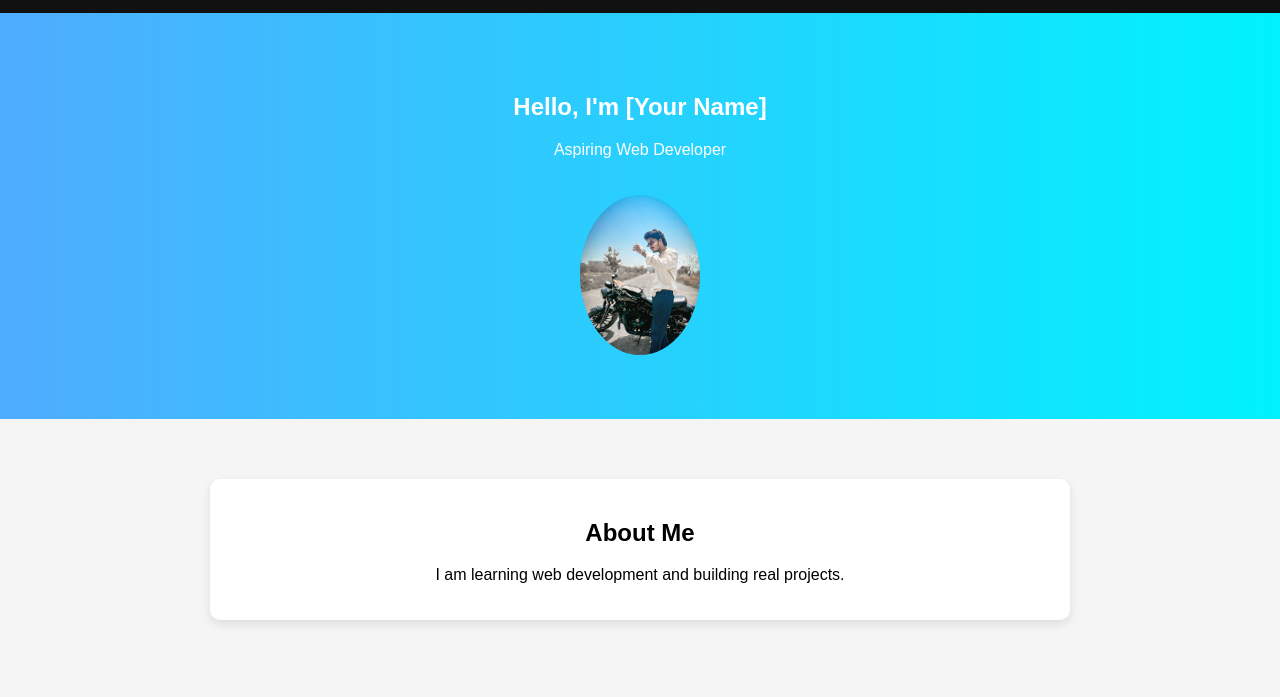
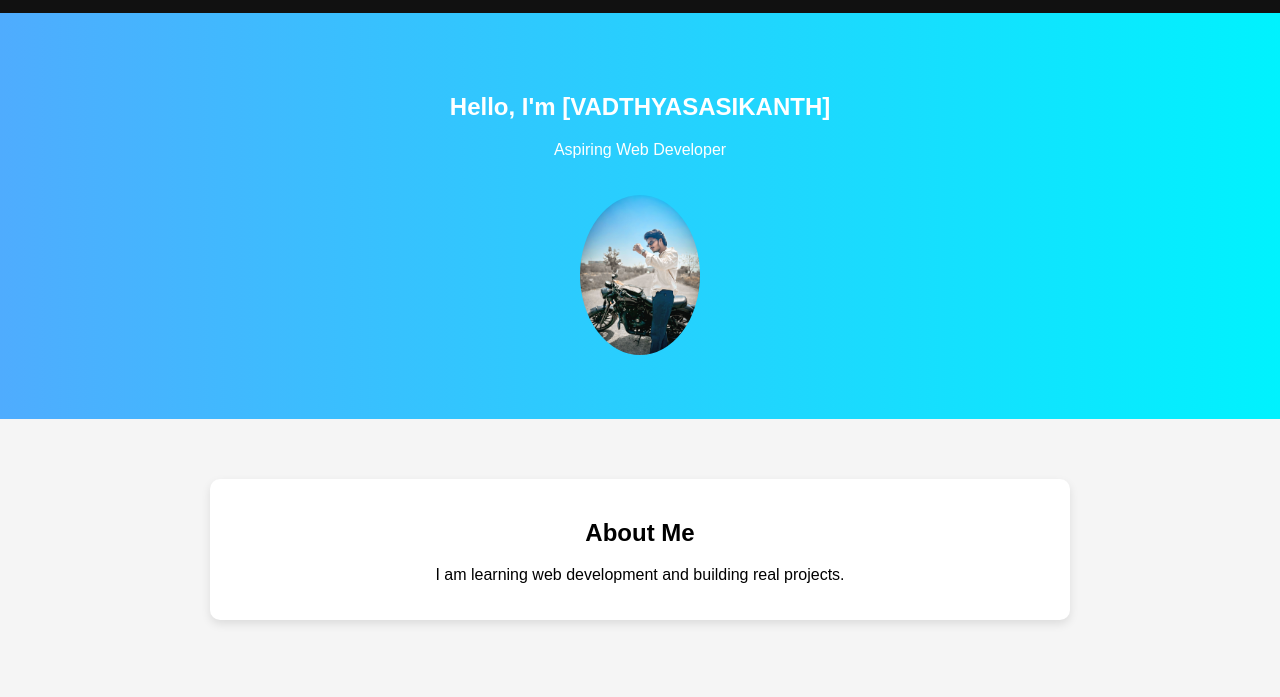
Before and after one commit to vadthyacom-gif/My-website, a plain HTML site: page index.html in a window 1280 px wide. Shown: the part 103-800 px from the top of the page. Drawn offline with Linux system fonts and the light colour scheme.

Commit message:
Update index.html

```diff
--- a/index.html
+++ b/index.html
@@ -1,7 +1,7 @@
 <!DOCTYPE html>
 <html>
 <head>
-  <title>VADTHYA SASIKANTH</title>
+  <title>CODNE.DEV</title>
 
   <style>
     html {
@@ -111,7 +111,7 @@
 
 <!-- HERO SECTION -->
 <section id="home" class="hero">
-  <h1>Hello, I'm [Your Name]</h1>
+  <h1>Hello, I'm [VADTHYASASIKANTH]</h1>
   <p>Aspiring Web Developer</p>
 
   <img src="profile.jpg">
```
